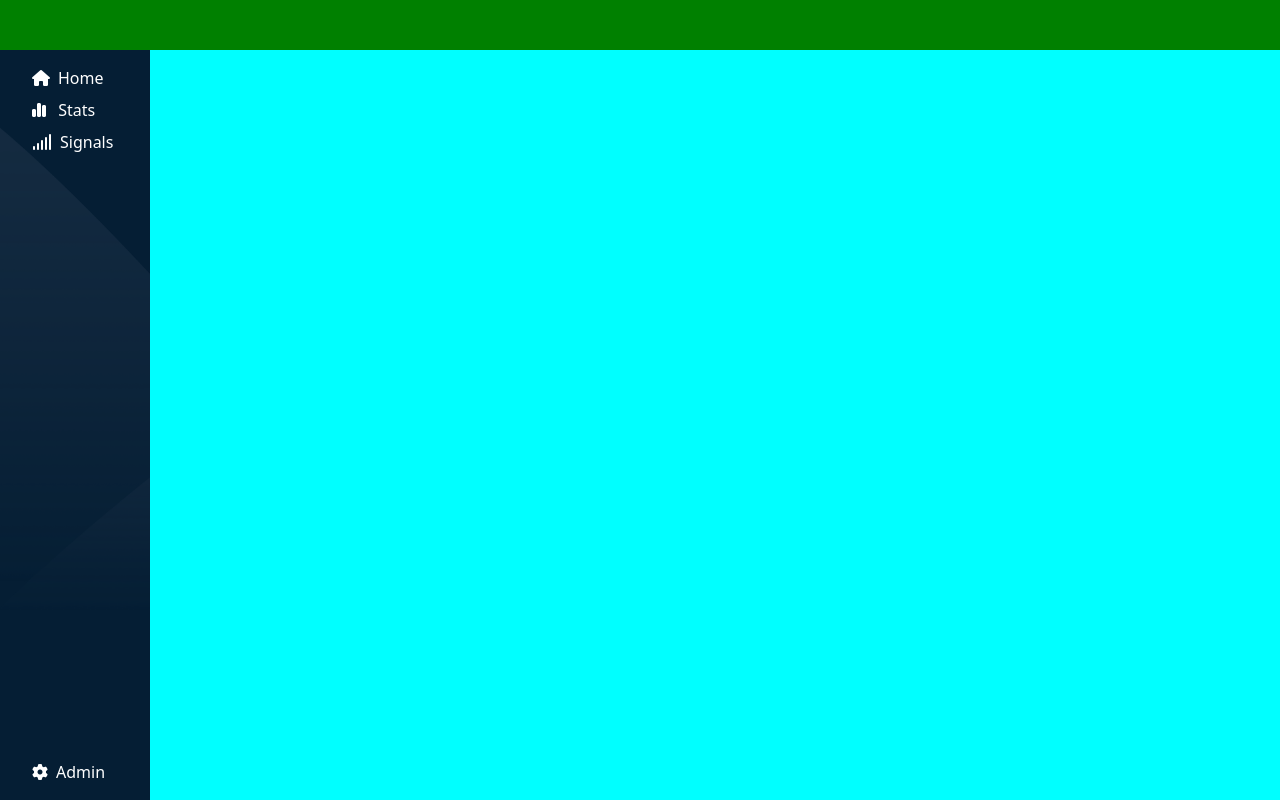
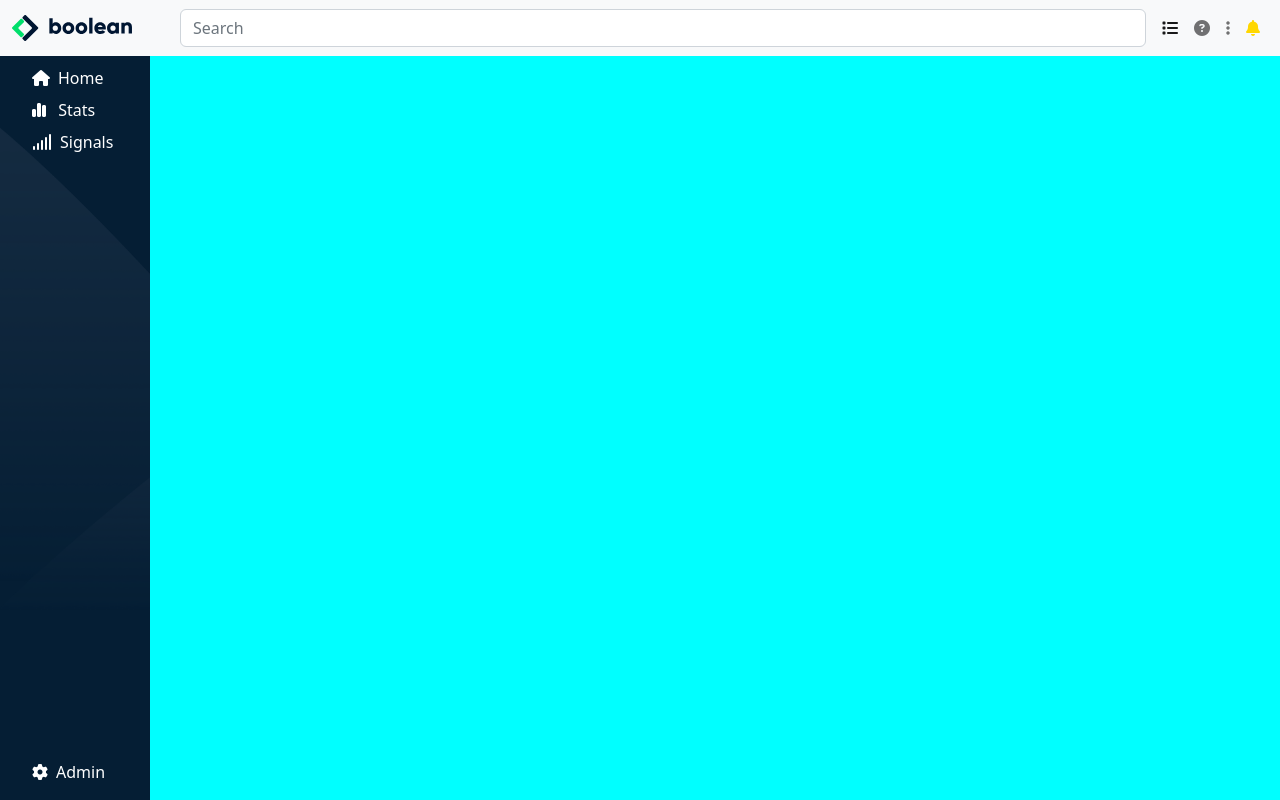
Before and after one commit to LeoneCarmelo/html-css-bootstrap-dashboard, a plain HTML site: page index.html in a window 1280 px wide. Drawn offline with nearby package versions, Linux system fonts and the light colour scheme.

Commit message:
Add navbar

```diff
--- a/assets/css/style.css
+++ b/assets/css/style.css
@@ -19,6 +19,18 @@
 /* #region Top */
 .top {
     height: 50px;
+}
+
+.logo {
+    width:40px;
+}
+
+.logo img:first-child {
+    display:none;
+}
+
+.fa-bell {
+    color: gold;
 }
 /* #endregion Top */
 
@@ -49,3 +61,20 @@
 
 
 /* #region Bottom */
+
+/* #region Responsive */
+
+@media screen and (min-width:500px) {
+    /* Navbar */
+    .logo {
+        width:120px;
+    }
+    .logo img:first-child {
+        display: block;
+    }
+
+    .logo img:last-child {
+        display:none;
+    }
+}
+/* #region Responsive */
--- a/index.html
+++ b/index.html
@@ -11,7 +11,40 @@
 </head>
 <body class="debug">
     <!-- Top -->
-    <div class="top"></div>
+    <div class="top">
+        <nav class="navbar navbar-expand-lg bg-light">
+            <div class="container-fluid">
+              <div class="logo me-5">
+                <img  class="img-fluid" src="./assets/img/logo.svg" alt="">
+                <img class="img-fluid" src="./assets/img/mobile-logo.png" alt="">
+              </div>
+              <form class="d-flex flex-grow-1 " role="search">
+                <input class="form-control me-2" type="search" placeholder="Search" aria-label="Search">
+              </form>
+              <div class="collapse navbar-collapse flex-grow-0" id="navbarSupportedContent">
+                <ul class="navbar-nav me-auto mb-2 mb-lg-0">
+                  <li class="nav-item">
+                    <a class="nav-link active" aria-current="page" href="#"><i class="fa-solid fa-list"></i></a>
+                  </li>
+                  <li class="nav-item">
+                    <a class="nav-link" href="#"><i class="fa-sharp fa-solid fa-circle-question"></i></a>
+                  </li>
+                  <li class="nav-item">
+                    <a class="nav-link" href="#"><i class="fa-solid fa-ellipsis-vertical"></i></a>
+                  </li>
+                  <div class="nav-item dropdown dropstart">
+                    <a class="nav-link" href="#" role="button" data-bs-toggle="dropdown" aria-expanded="false"><i class="fa-solid fa-bell"></i>
+                    </a>
+                    <ul class="dropdown-menu ">
+                      <li><a class="dropdown-item" href="#">Action</a></li>
+                      <li><a class="dropdown-item" href="#">Another action</a></li>
+                      <li><hr class="dropdown-divider"></li>
+                      <li><a class="dropdown-item" href="#">Something else here</a></li>
+                    </ul>
+              </div>
+            </div>
+        </nav>
+    </div>
 
     <!-- Bottom -->
     <div class="bottom">
```
